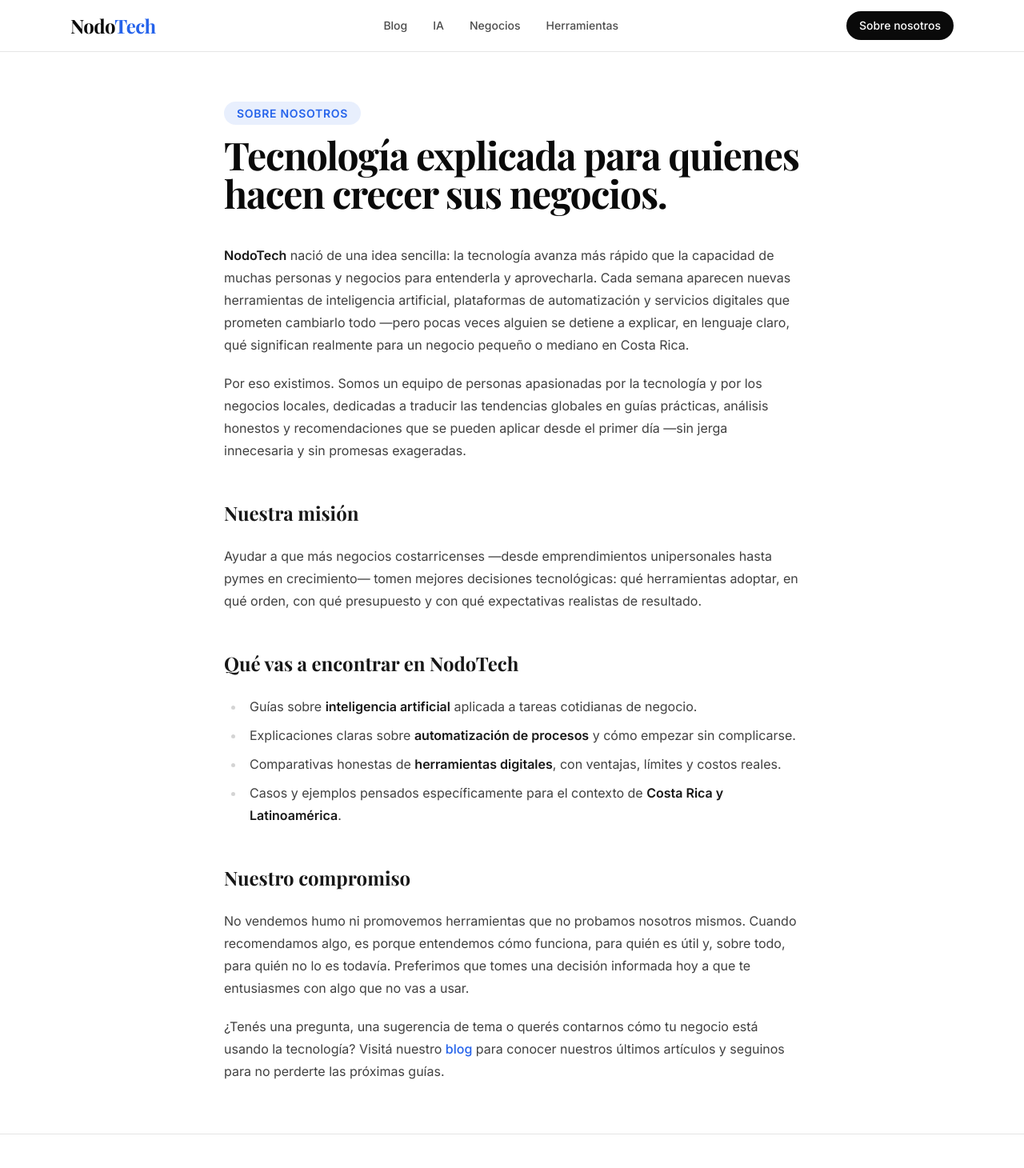
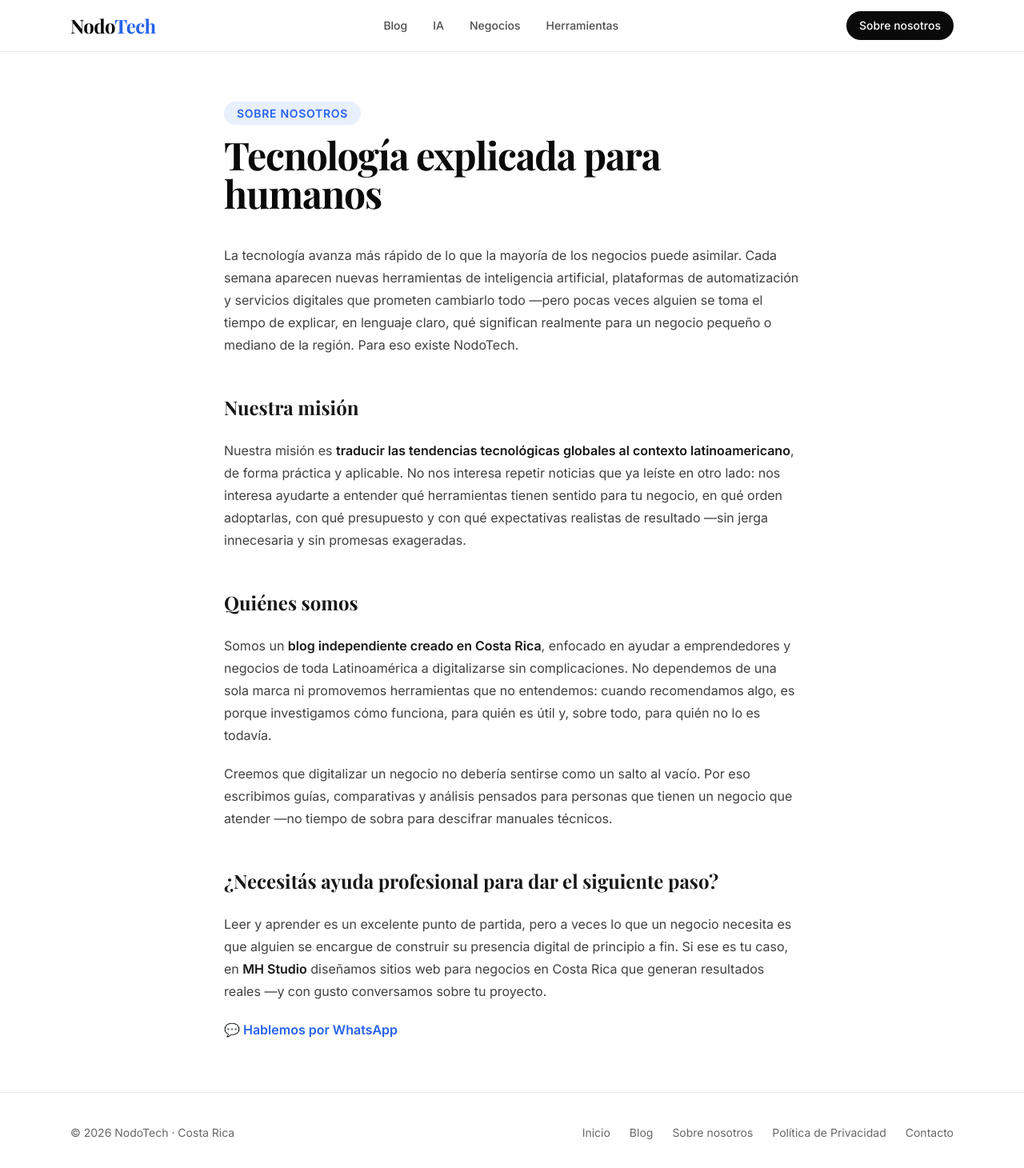
Before and after one commit to mhstudio-digital/nodotech, a Next.js app: page /sobre-nosotros in a window 1280 px wide. Shown: the top 1460 px of the page at 80% size. Built offline with nearby package versions, Linux system fonts and the light colour scheme; a web font is replaced by a local one.

Commit message:
Sobre nosotros, share buttons y buscador

```diff
--- a/app/blog/[slug]/page.tsx
+++ b/app/blog/[slug]/page.tsx
@@ -4,7 +4,10 @@ import Link from "next/link";
 import type { Metadata } from "next";
 import { MDXRemote } from "next-mdx-remote/rsc";
 import AdSlot from "@/components/AdSlot";
+import ShareButtons from "@/components/ShareButtons";
 import { getAllPosts, getPostBySlug, getPostSlugs } from "@/lib/posts";
+
+const SITE_URL = "https://nodotech.vercel.app";
 
 type ArticlePageProps = {
   params: Promise<{ slug: string }>;
@@ -115,6 +118,10 @@ export default async function ArticlePage({ params }: ArticlePageProps) {
         <MDXRemote source={remainder} components={mdxComponents} />
       </div>
 
+      <div className="mt-10">
+        <ShareButtons title={frontmatter.title} url={`${SITE_URL}/blog/${slug}`} />
+      </div>
+
       {otherPosts.length > 0 && (
         <footer className="mt-16 border-t border-black/10 pt-10">
           <h2 className="font-display text-xl font-bold text-[#0A0A0A]">Seguí leyendo</h2>
--- a/app/blog/page.tsx
+++ b/app/blog/page.tsx
@@ -1,6 +1,6 @@
 import type { Metadata } from "next";
-import ArticleCard from "@/components/ArticleCard";
 import AdSlot from "@/components/AdSlot";
+import BlogSearch from "@/components/BlogSearch";
 import { getAllPosts } from "@/lib/posts";
 
 export const metadata: Metadata = {
@@ -49,11 +49,10 @@ export default async function BlogPage({ searchParams }: BlogPageProps) {
       </header>
 
       <div className="grid gap-12 lg:grid-cols-[1fr_300px]">
-        <div className="grid gap-8 sm:grid-cols-2">
-          {posts.map((post) => (
-            <ArticleCard key={post.slug} post={post} />
-          ))}
-          {posts.length === 0 && (
+        <div>
+          {posts.length > 0 ? (
+            <BlogSearch posts={posts} />
+          ) : (
             <p className="text-black/60">Todavía no hay artículos en esta categoría. Vuelve pronto.</p>
           )}
         </div>
--- a/app/sobre-nosotros/page.tsx
+++ b/app/sobre-nosotros/page.tsx
@@ -4,14 +4,14 @@ import Link from "next/link";
 export const metadata: Metadata = {
   title: "Sobre nosotros",
   description:
-    "Conocé la misión de NodoTech: acercar la inteligencia artificial, la automatización y las herramientas digitales a los negocios de Costa Rica y Latinoamérica.",
+    "Conocé la misión de NodoTech: traducir las tendencias de inteligencia artificial, automatización y herramientas digitales al contexto de Latinoamérica, de forma práctica y sin complicaciones.",
   alternates: {
     canonical: "/sobre-nosotros",
   },
   openGraph: {
     title: "Sobre nosotros | NodoTech",
     description:
-      "Conocé la misión de NodoTech: acercar la inteligencia artificial, la automatización y las herramientas digitales a los negocios de Costa Rica y Latinoamérica.",
+      "Conocé la misión de NodoTech: traducir las tendencias de inteligencia artificial, automatización y herramientas digitales al contexto de Latinoamérica, de forma práctica y sin complicaciones.",
     url: "/sobre-nosotros",
   },
 };
@@ -23,51 +23,57 @@ export default function SobreNosotrosPage() {
         Sobre nosotros
       </span>
       <h1 className="mt-4 font-display text-4xl font-bold tracking-tight text-[#0A0A0A] sm:text-5xl">
-        Tecnología explicada para quienes hacen crecer sus negocios.
+        Tecnología explicada para humanos
       </h1>
 
       <div className="prose prose-neutral mt-10 max-w-none prose-headings:font-display prose-headings:font-bold prose-a:text-[#2563EB] prose-a:no-underline hover:prose-a:underline">
         <p>
-          <strong>NodoTech</strong> nació de una idea sencilla: la tecnología avanza más rápido que la
-          capacidad de muchas personas y negocios para entenderla y aprovecharla. Cada semana aparecen
-          nuevas herramientas de inteligencia artificial, plataformas de automatización y servicios digitales
-          que prometen cambiarlo todo —pero pocas veces alguien se detiene a explicar, en lenguaje claro,
-          qué significan realmente para un negocio pequeño o mediano en Costa Rica.
-        </p>
-        <p>
-          Por eso existimos. Somos un equipo de personas apasionadas por la tecnología y por los negocios
-          locales, dedicadas a traducir las tendencias globales en guías prácticas, análisis honestos y
-          recomendaciones que se pueden aplicar desde el primer día —sin jerga innecesaria y sin promesas
-          exageradas.
+          La tecnología avanza más rápido de lo que la mayoría de los negocios puede asimilar. Cada
+          semana aparecen nuevas herramientas de inteligencia artificial, plataformas de
+          automatización y servicios digitales que prometen cambiarlo todo —pero pocas veces alguien
+          se toma el tiempo de explicar, en lenguaje claro, qué significan realmente para un negocio
+          pequeño o mediano de la región. Para eso existe NodoTech.
         </p>
 
         <h2>Nuestra misión</h2>
         <p>
-          Ayudar a que más negocios costarricenses —desde emprendimientos unipersonales hasta pymes en
-          crecimiento— tomen mejores decisiones tecnológicas: qué herramientas adoptar, en qué orden, con
-          qué presupuesto y con qué expectativas realistas de resultado.
+          Nuestra misión es <strong>traducir las tendencias tecnológicas globales al contexto
+          latinoamericano</strong>, de forma práctica y aplicable. No nos interesa repetir noticias
+          que ya leíste en otro lado: nos interesa ayudarte a entender qué herramientas tienen
+          sentido para tu negocio, en qué orden adoptarlas, con qué presupuesto y con qué
+          expectativas realistas de resultado —sin jerga innecesaria y sin promesas exageradas.
         </p>
 
-        <h2>Qué vas a encontrar en NodoTech</h2>
-        <ul>
-          <li>Guías sobre <strong>inteligencia artificial</strong> aplicada a tareas cotidianas de negocio.</li>
-          <li>Explicaciones claras sobre <strong>automatización de procesos</strong> y cómo empezar sin complicarse.</li>
-          <li>Comparativas honestas de <strong>herramientas digitales</strong>, con ventajas, límites y costos reales.</li>
-          <li>Casos y ejemplos pensados específicamente para el contexto de <strong>Costa Rica y Latinoamérica</strong>.</li>
-        </ul>
-
-        <h2>Nuestro compromiso</h2>
+        <h2>Quiénes somos</h2>
         <p>
-          No vendemos humo ni promovemos herramientas que no probamos nosotros mismos. Cuando recomendamos
-          algo, es porque entendemos cómo funciona, para quién es útil y, sobre todo, para quién no lo es
-          todavía. Preferimos que tomes una decisión informada hoy a que te entusiasmes con algo que no
-          vas a usar.
+          Somos un <strong>blog independiente creado en Costa Rica</strong>, enfocado en ayudar a
+          emprendedores y negocios de toda Latinoamérica a digitalizarse sin complicaciones. No
+          dependemos de una sola marca ni promovemos herramientas que no entendemos: cuando
+          recomendamos algo, es porque investigamos cómo funciona, para quién es útil y, sobre todo,
+          para quién no lo es todavía.
+        </p>
+        <p>
+          Creemos que digitalizar un negocio no debería sentirse como un salto al vacío. Por eso
+          escribimos guías, comparativas y análisis pensados para personas que tienen un negocio que
+          atender —no tiempo de sobra para descifrar manuales técnicos.
         </p>
 
+        <h2>¿Necesitás ayuda profesional para dar el siguiente paso?</h2>
         <p>
-          ¿Tenés una pregunta, una sugerencia de tema o querés contarnos cómo tu negocio está usando la
-          tecnología? Visitá nuestro <Link href="/blog">blog</Link> para conocer nuestros últimos artículos
-          y seguinos para no perderte las próximas guías.
+          Leer y aprender es un excelente punto de partida, pero a veces lo que un negocio necesita
+          es que alguien se encargue de construir su presencia digital de principio a fin. Si ese es
+          tu caso, en <strong>MH Studio</strong> diseñamos sitios web para negocios en Costa Rica que
+          generan resultados reales —y con gusto conversamos sobre tu proyecto.
+        </p>
+        <p>
+          <Link
+            href="https://wa.me/50683674466"
+            target="_blank"
+            rel="noopener noreferrer"
+            className="font-semibold"
+          >
+            💬 Hablemos por WhatsApp
+          </Link>
         </p>
       </div>
     </div>
--- /dev/null
+++ b/components/BlogSearch.tsx
@@ -0,0 +1,43 @@
+"use client";
+
+import { useState } from "react";
+import ArticleCard from "@/components/ArticleCard";
+import type { Post } from "@/lib/posts";
+
+type BlogSearchProps = {
+  posts: Post[];
+};
+
+export default function BlogSearch({ posts }: BlogSearchProps) {
+  const [query, setQuery] = useState("");
+  const normalizedQuery = query.trim().toLowerCase();
+
+  const filteredPosts = normalizedQuery
+    ? posts.filter(
+        (post) =>
+          post.frontmatter.title.toLowerCase().includes(normalizedQuery) ||
+          post.frontmatter.category.toLowerCase().includes(normalizedQuery)
+      )
+    : posts;
+
+  return (
+    <div>
+      <input
+        type="text"
+        value={query}
+        onChange={(event) => setQuery(event.target.value)}
+        placeholder="Buscar por título o categoría..."
+        className="mb-8 w-full rounded-xl border border-black/10 px-4 py-3 text-sm text-[#0A0A0A] placeholder:text-black/40 focus:border-[#2563EB] focus:outline-none focus:ring-1 focus:ring-[#2563EB]"
+      />
+
+      <div className="grid gap-8 sm:grid-cols-2">
+        {filteredPosts.map((post) => (
+          <ArticleCard key={post.slug} post={post} />
+        ))}
+        {filteredPosts.length === 0 && (
+          <p className="text-black/60">No encontramos artículos que coincidan con tu búsqueda.</p>
+        )}
+      </div>
+    </div>
+  );
+}
--- /dev/null
+++ b/components/ShareButtons.tsx
@@ -0,0 +1,41 @@
+type ShareButtonsProps = {
+  title: string;
+  url: string;
+};
+
+export default function ShareButtons({ title, url }: ShareButtonsProps) {
+  const encodedTitle = encodeURIComponent(title);
+  const encodedUrl = encodeURIComponent(url);
+
+  const links = [
+    {
+      name: "WhatsApp",
+      href: `https://wa.me/?text=${encodedTitle}%20${encodedUrl}`,
+    },
+    {
+      name: "Twitter / X",
+      href: `https://twitter.com/intent/tweet?text=${encodedTitle}&url=${encodedUrl}`,
+    },
+    {
+      name: "LinkedIn",
+      href: `https://linkedin.com/sharing/share-offsite/?url=${encodedUrl}`,
+    },
+  ];
+
+  return (
+    <div className="flex flex-wrap items-center gap-3 border-t border-black/10 pt-8">
+      <span className="text-sm font-semibold text-[#0A0A0A]">Compartir este artículo:</span>
+      {links.map((link) => (
+        <a
+          key={link.name}
+          href={link.href}
+          target="_blank"
+          rel="noopener noreferrer"
+          className="rounded-full border border-black/10 px-4 py-2 text-sm font-medium text-black/70 transition-colors hover:border-[#2563EB] hover:text-[#2563EB]"
+        >
+          {link.name}
+        </a>
+      ))}
+    </div>
+  );
+}
```
